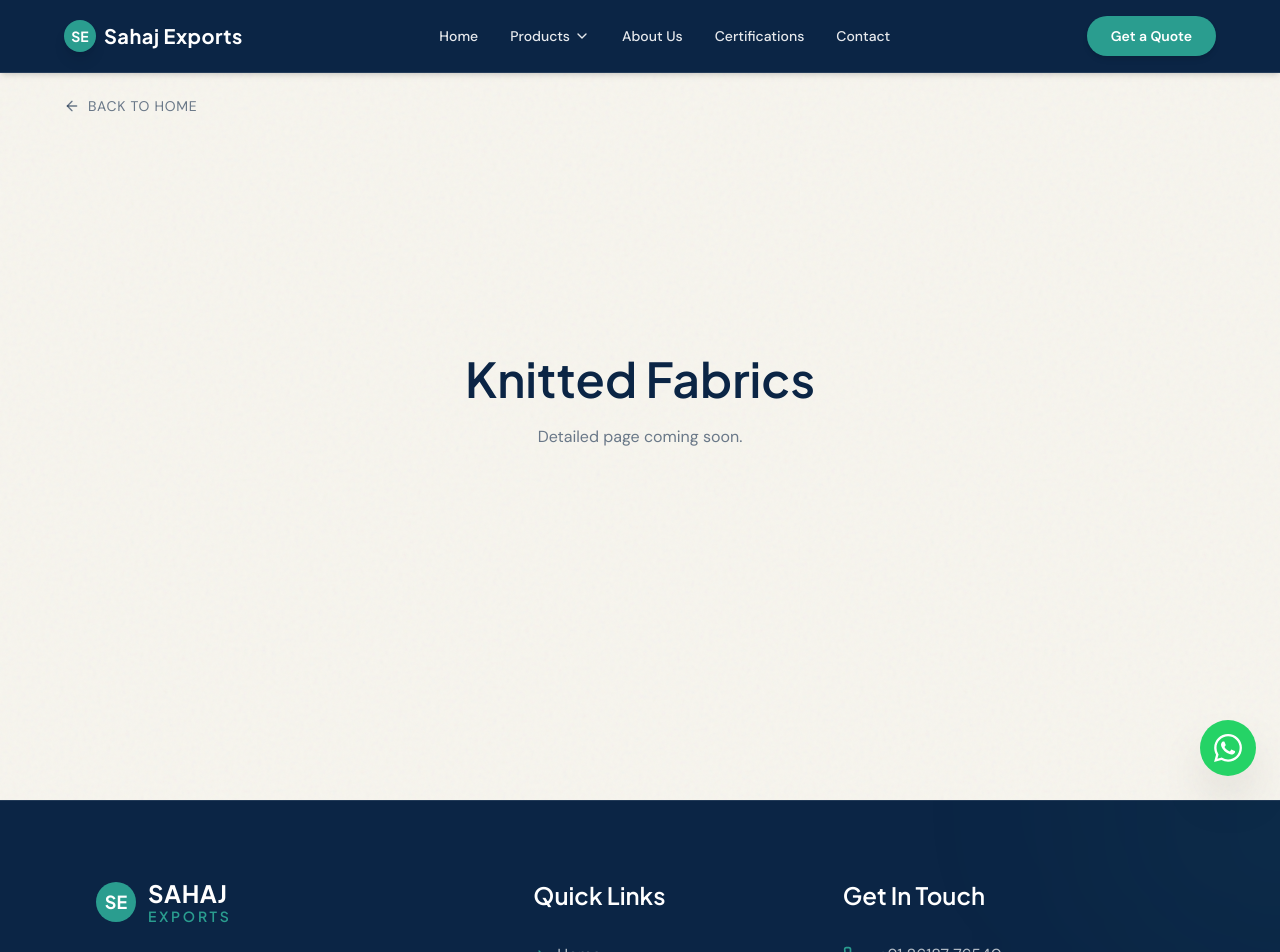
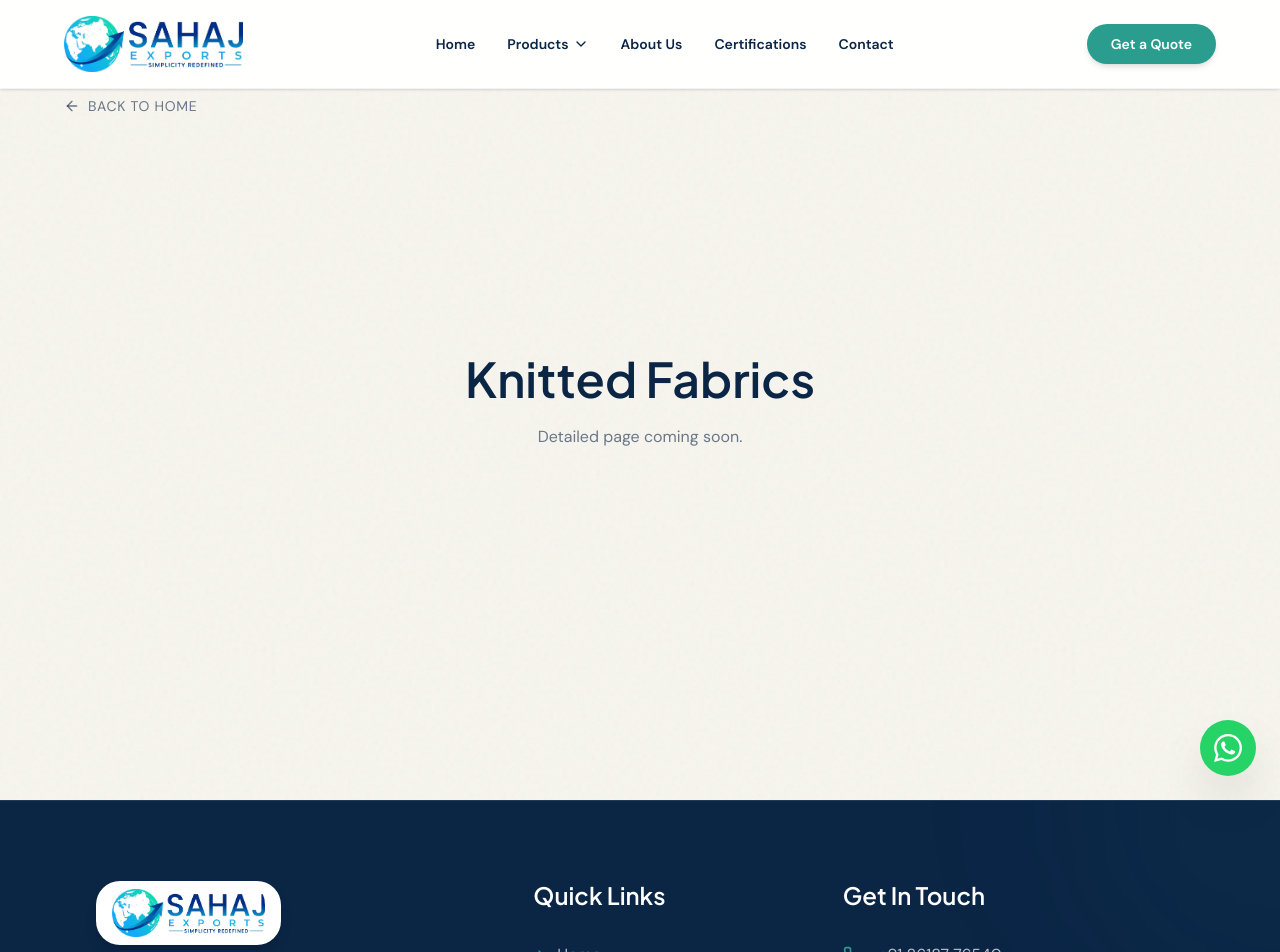
Before and after one commit to SoumyaranjanDS/sahajExports, a React (Vite) app: page /product/knitted-fabrics in a window 1280 px wide. Shown: the top 952 px of the page. Built offline with nearby package versions, Linux system fonts and the light colour scheme.

Commit message:
Added sahaj original logo and refactor some designs

```diff
--- a/src/components/FAQ.jsx
+++ b/src/components/FAQ.jsx
@@ -75,7 +75,7 @@ const FAQ = () => {
                   <h3 className={`text-xl font-heading font-bold pr-8 transition-colors duration-300 ${isActive ? 'text-accent' : 'text-primary-dark group-hover:text-accent'}`}>
                     {faq.question}
                   </h3>
-                  <div className={`flex-shrink-0 w-10 h-10 rounded-full flex items-center justify-center transition-all duration-300 ${isActive ? 'bg-accent text-white rotate-180' : 'bg-gray-100 text-gray-500 group-hover:bg-accent/10 group-hover:text-accent'}`}>
+                  <div className={`shrink-0 w-10 h-10 rounded-full flex items-center justify-center transition-all duration-300 ${isActive ? 'bg-accent text-white rotate-180' : 'bg-gray-100 text-gray-500 group-hover:bg-accent/10 group-hover:text-accent'}`}>
                     {isActive ? <Minus size={20} /> : <Plus size={20} />}
                   </div>
                 </button>
--- a/src/components/Footer.jsx
+++ b/src/components/Footer.jsx
@@ -24,17 +24,11 @@ const Footer = () => {
           >
             {/* Logo */}
             <div className="flex items-center gap-3 mb-6">
-              <div className="w-10 h-10 rounded-full bg-accent flex items-center justify-center">
-                <span className="text-white font-bold text-lg font-heading">SE</span>
-              </div>
-              <div className="flex flex-col">
-                <span className="text-white font-heading font-bold text-2xl leading-none tracking-wide">
-                  SAHAJ
-                </span>
-                <span className="text-accent font-heading font-semibold text-sm tracking-[0.2em] leading-none mt-1">
-                  EXPORTS
-                </span>
-              </div>
+              <img
+                src="/Sahaj-Exports-Final-Logo.webp"
+                alt="Sahaj Exports Logo"
+                className="h-12 md:h-16 w-auto bg-white py-2 px-4 rounded-xl shadow-lg"
+              />
             </div>
 
             <p className="text-white/70 font-body leading-relaxed mb-8 max-w-sm">
--- a/src/components/Header.jsx
+++ b/src/components/Header.jsx
@@ -7,14 +7,13 @@ import { catalog } from '../data/catalog';
 const Header = () => {
   const [isScrolled, setIsScrolled] = useState(false);
   const [isProductsHovered, setIsProductsHovered] = useState(false);
-  const [activeCategory, setActiveCategory] = useState(catalog[0]); // Default to first category
+  const [activeCategory, setActiveCategory] = useState(catalog[0]);
   const [isMobileMenuOpen, setIsMobileMenuOpen] = useState(false);
   const [expandedMobileCategory, setExpandedMobileCategory] = useState(null);
   const location = useLocation();
 
   useEffect(() => {
     const handleScroll = () => {
-      // Switch colors when scrolling down
       if (window.scrollY > 80) {
         setIsScrolled(true);
       } else {
@@ -26,16 +25,21 @@ const Header = () => {
     return () => window.removeEventListener('scroll', handleScroll);
   }, []);
 
-  // Close mobile menu on route change
   useEffect(() => {
     setIsMobileMenuOpen(false);
   }, [location.pathname]);
 
-  // Force scrolled state on non-home pages so text is visible on light backgrounds
   const isHome = location.pathname === '/';
-  const headerStyle = (isScrolled || !isHome || isMobileMenuOpen)
-    ? 'bg-primary-dark shadow-md border-b border-white/10'
+  const isSolid = isScrolled || !isHome || isMobileMenuOpen;
+
+  // Clean, modern white glassmorphism navbar when solid
+  const headerStyle = isSolid
+    ? 'bg-white/95 backdrop-blur-md shadow-sm border-b border-gray-100'
     : 'bg-transparent';
+
+  // Dynamic text colors based on background
+  const textColor = isSolid ? 'text-primary-dark' : 'text-white/90';
+  const hoverTextColor = isSolid ? 'hover:text-accent' : 'hover:text-white';
 
   const navLinks = [
     { name: 'About Us', path: '/about-us' },
@@ -54,13 +58,12 @@ const Header = () => {
         <div className="max-w-7xl mx-auto flex items-center justify-between px-6 lg:px-16 py-4">
 
           {/* Logo Area */}
-          <Link to="/" className="flex items-center gap-2 group z-50">
-            <div className="w-8 h-8 rounded-full bg-accent flex items-center justify-center transition-transform group-hover:scale-110 shadow-lg">
-              <span className="text-white font-bold text-sm font-heading">SE</span>
-            </div>
-            <span className="text-white font-heading font-bold text-xl tracking-wide">
-              Sahaj Exports
-            </span>
+          <Link to="/" className="flex items-center group z-50">
+            <img
+              src="/Sahaj-Exports-Final-Logo.webp"
+              alt="Sahaj Exports"
+              className="h-10 md:h-14 w-auto transition-transform group-hover:scale-105"
+            />
           </Link>
 
           {/* Desktop Nav */}
@@ -68,7 +71,7 @@ const Header = () => {
 
             <Link
               to="/"
-              className="text-white/90 hover:text-white text-sm font-medium transition-colors font-body relative group"
+              className={`${textColor} ${hoverTextColor} text-sm font-bold transition-colors font-body relative group`}
             >
               Home
               <span className="absolute -bottom-1 left-0 w-0 h-0.5 bg-accent transition-all duration-300 group-hover:w-full"></span>
@@ -80,7 +83,7 @@ const Header = () => {
               onMouseEnter={() => setIsProductsHovered(true)}
               onMouseLeave={() => setIsProductsHovered(false)}
             >
-              <button className="flex items-center gap-1 text-white/90 hover:text-white text-sm font-medium transition-colors font-body py-2 group">
+              <button className={`flex items-center gap-1 ${textColor} ${hoverTextColor} text-sm font-bold transition-colors font-body py-2 group`}>
                 Products
                 <motion.div animate={{ rotate: isProductsHovered ? 180 : 0 }}>
                   <ChevronDown size={16} />
@@ -151,7 +154,7 @@ const Header = () => {
               <Link
                 key={link.name}
                 to={link.path}
-                className="text-white/90 hover:text-white text-sm font-medium transition-colors font-body relative group"
+                className={`${textColor} ${hoverTextColor} text-sm font-bold transition-colors font-body relative group`}
               >
                 {link.name}
                 <span className="absolute -bottom-1 left-0 w-0 h-0.5 bg-accent transition-all duration-300 group-hover:w-full"></span>
@@ -173,7 +176,7 @@ const Header = () => {
 
           {/* Mobile Menu Toggle Button */}
           <button
-            className="md:hidden text-white hover:text-accent transition-colors z-50"
+            className={`md:hidden ${isSolid ? 'text-primary-dark' : 'text-white'} hover:text-accent transition-colors z-50`}
             onClick={() => setIsMobileMenuOpen(!isMobileMenuOpen)}
           >
             {isMobileMenuOpen ? <X size={24} /> : <Menu size={24} />}
@@ -190,20 +193,20 @@ const Header = () => {
             animate={{ opacity: 1, y: 0 }}
             exit={{ opacity: 0, y: -20 }}
             transition={{ duration: 0.3 }}
-            className="fixed inset-0 z-40 bg-primary-dark pt-32 px-6 overflow-y-auto pb-12 md:hidden"
+            className="fixed inset-0 z-40 bg-white pt-32 px-6 overflow-y-auto pb-12 md:hidden"
           >
             <div className="flex flex-col gap-6">
-              <Link to="/" className="text-2xl font-heading font-bold text-white/90 hover:text-white">Home</Link>
+              <Link to="/" className="text-2xl font-heading font-bold text-primary-dark hover:text-accent">Home</Link>
 
               {/* Mobile Products Accordion */}
-              <div className="border-y border-white/10 py-4">
+              <div className="border-y border-gray-100 py-4">
                 <span className="text-sm font-bold text-accent uppercase tracking-wider mb-4 block font-body">Our Products</span>
                 <div className="flex flex-col gap-4 pl-2">
                   {catalog.map((cat, idx) => (
                     <div key={idx}>
                       <button
                         onClick={() => setExpandedMobileCategory(expandedMobileCategory === cat.category ? null : cat.category)}
-                        className="flex items-center justify-between w-full text-xl font-heading font-bold text-white/80 hover:text-white transition-colors"
+                        className="flex items-center justify-between w-full text-xl font-heading font-bold text-primary-dark hover:text-accent transition-colors"
                       >
                         {cat.category}
                         <ChevronDown size={20} className={`transition-transform duration-300 ${expandedMobileCategory === cat.category ? 'rotate-180 text-accent' : ''}`} />
@@ -222,7 +225,7 @@ const Header = () => {
                                 <Link
                                   key={product.id}
                                   to={`/product/${product.id}`}
-                                  className="text-white/60 hover:text-accent text-lg font-body transition-colors"
+                                  className="text-gray-500 hover:text-accent text-lg font-body transition-colors"
                                 >
                                   {product.name}
                                 </Link>
@@ -240,7 +243,7 @@ const Header = () => {
                 <Link
                   key={link.name}
                   to={link.path}
-                  className="text-2xl font-heading font-bold text-white/90 hover:text-white"
+                  className="text-2xl font-heading font-bold text-primary-dark hover:text-accent"
                 >
                   {link.name}
                 </Link>
```
Also changed, not shown: index.html (+2 -2 lines), src/components/WhySahaj.jsx (+7 -7 lines), public/Sahaj-Exports-Final-Logo.webp (added).
